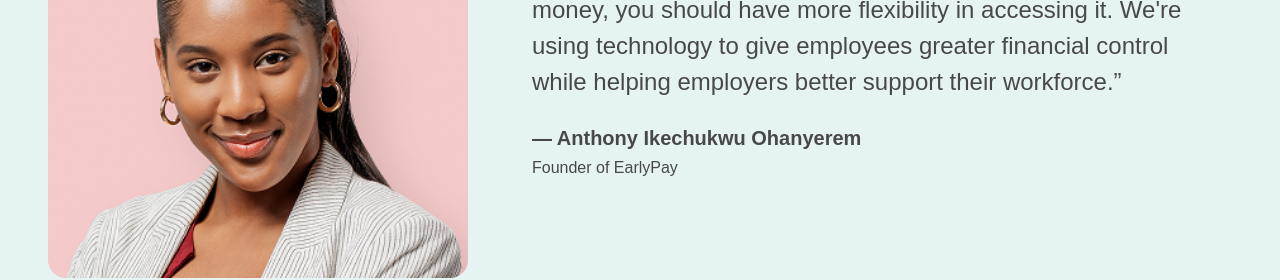
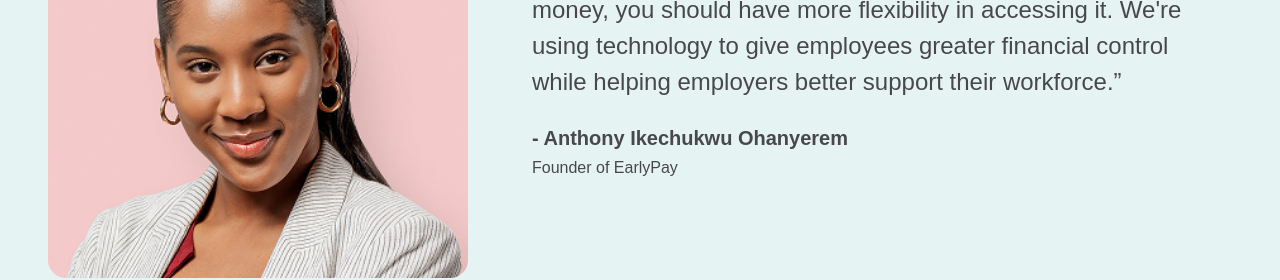
Before and after one commit to earlypays/earlypay-frontend, a Next.js app: page /about in a window 1280 px wide. Shown: the part 1600-1880 px from the top of the page. Built offline with nearby package versions, Linux system fonts and the light colour scheme; a web font is replaced by a local one.

Commit message:
Fix formatting of founder's name in AboutFounderSection for consistency in text presentation.

```diff
--- a/src/components/landing/about/about-founder-section.tsx
+++ b/src/components/landing/about/about-founder-section.tsx
@@ -27,7 +27,7 @@ export function AboutFounderSection() {
               workforce.&rdquo;
             </p>
             <p className="mt-6 font-sans text-base font-semibold text-muted-foreground sm:text-xl">
-              — Anthony Ikechukwu Ohanyerem
+              - Anthony Ikechukwu Ohanyerem
             </p>
             <p className="mt-1 font-sans text-sm text-muted-foreground sm:text-base">
               Founder of EarlyPay
```
